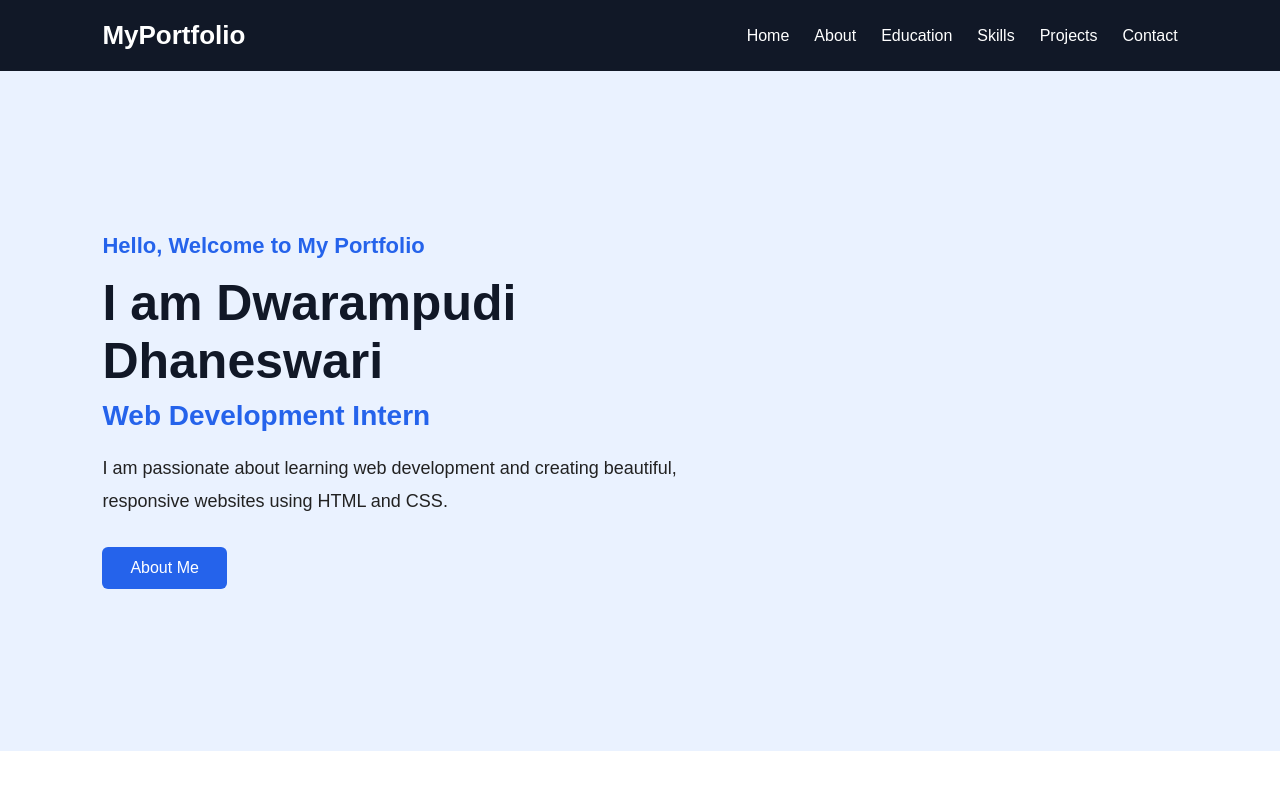
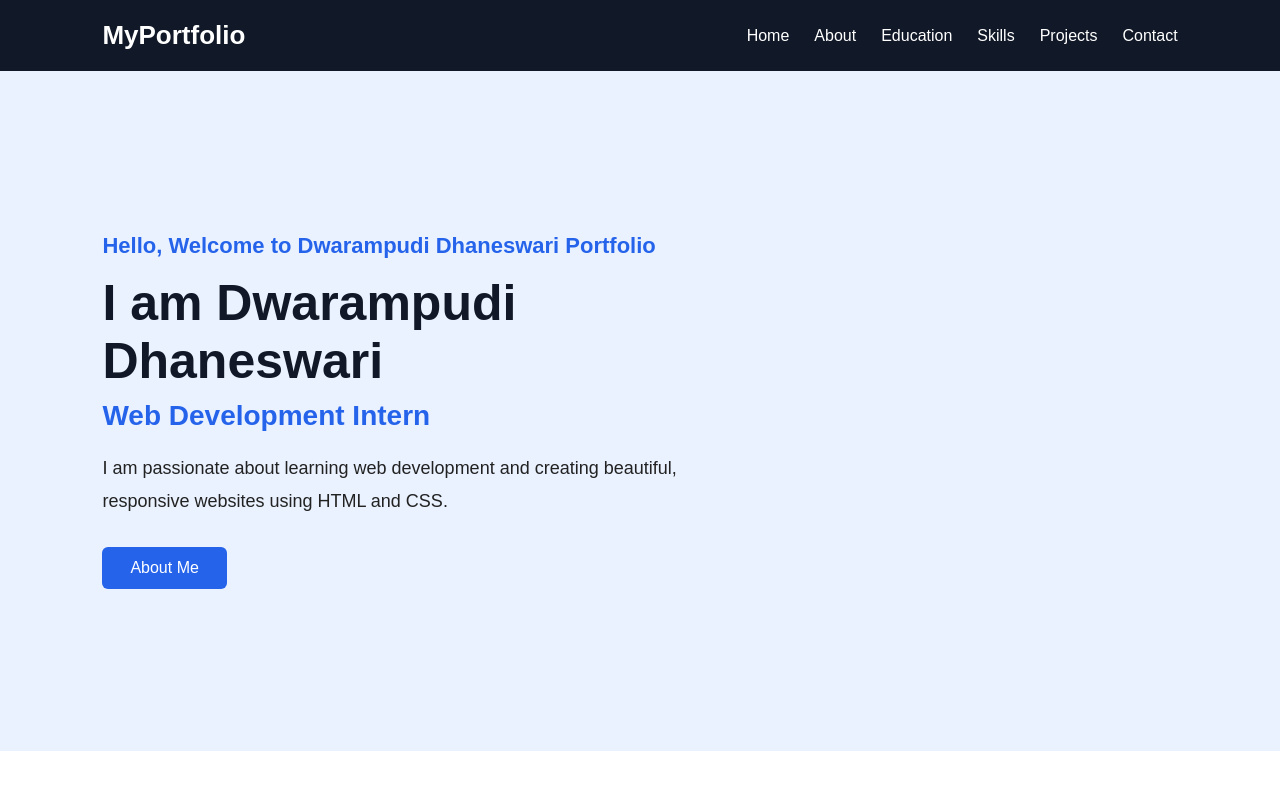
Before and after one commit to dhaneswaridwarampudi-hash/codomax-personal-portfolio, a plain HTML site: page index.html in a window 1280 px wide. Shown: the top 800 px of the page. Drawn offline with Linux system fonts and the light colour scheme.

Commit message:
Update index.html

```diff
--- a/index.html
+++ b/index.html
@@ -35,7 +35,7 @@
 
         <div class="home-content">
 
-            <h3>Hello, Welcome to My Portfolio</h3>
+            <h3>Hello, Welcome to Dwarampudi Dhaneswari Portfolio</h3>
 
             <h1>I am Dwarampudi Dhaneswari</h1>
             <h2>Web Development Intern</h2>
```
